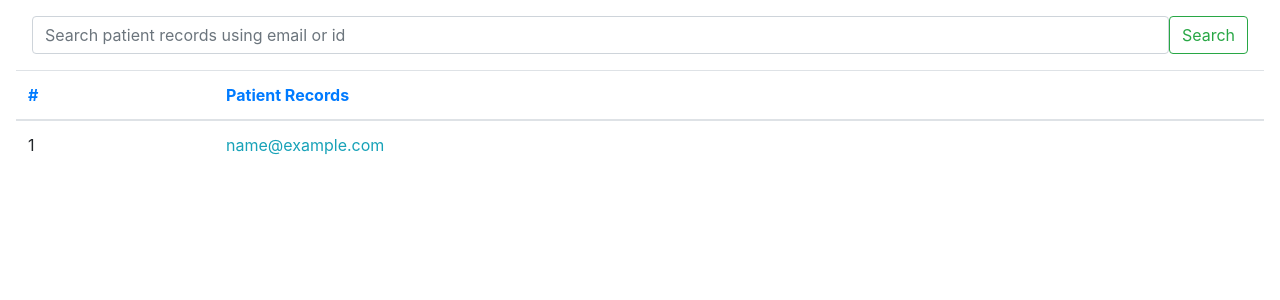
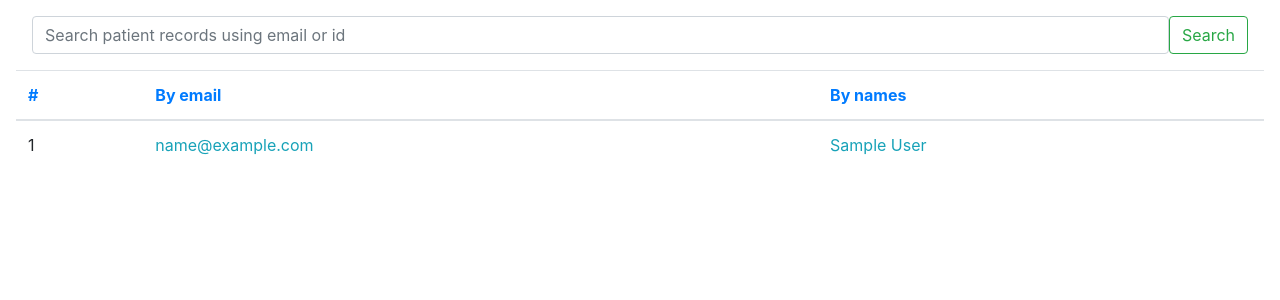
Before and after one commit to Sajeyks/H-Security, a Django app: page /app/health-records/ in a window 1280 px wide. Shown: the part 88-388 px from the top of the page. Run offline with Django 4.2, Linux system fonts and the light colour scheme; tables that the repository leaves empty hold one stand-in row (values such as "Sample post"); some libraries are stand-ins or nearby versions.

Commit message:
add name alongside email for recordlisting

```diff
--- a/H_security/p_records/templates/p_records/healthrecords.html
+++ b/H_security/p_records/templates/p_records/healthrecords.html
@@ -3,16 +3,20 @@
 {% block content %}
 
 
-<form class="d-flex p-3">
-    <input class="form-control me-2" type="search" placeholder="Search patient records using email or id" aria-label="Search">
+<form action= "{% url 'search-records' %}" class="d-flex p-3" method="GET" role="search">
+  {% csrf_token %}
+    <input class="form-control me-2" type="search" name="search" placeholder="Search patient records using email or id" aria-label="Search">
     <button class="btn btn-outline-success" type="submit">Search</button>
 </form>
+
+
 
     <table class="table table-striped-columns">
         <thead>
           <tr class="text-primary">
             <th scope="col">#</th>
-            <th scope="col">Patient Records</th>
+            <th scope="col">By email</th>
+            <th scope="col">By names</th>
           </tr>
         </thead>
         <tbody>
@@ -22,6 +26,11 @@
             <td >
                 <a href="{% url 'records-details' r.pk %}" class="text-info">{{ r.owner }}</a>
             </td>
+
+            <td >
+              <a href="{% url 'records-details' r.pk %}" class="text-info">{{ r.owner.name }}</a>
+          </td>
+
           </tr>
       </tbody>
           {% endfor %}
```
